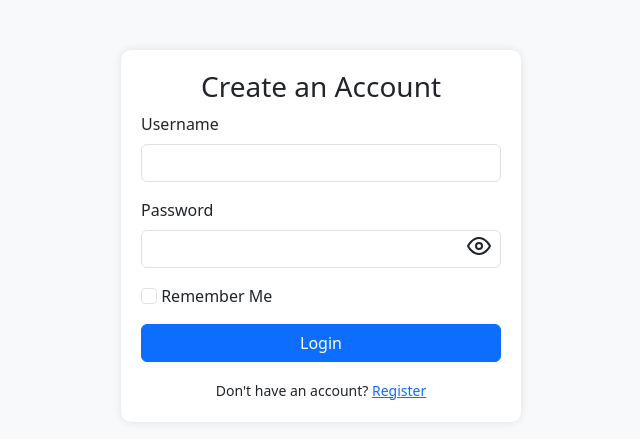
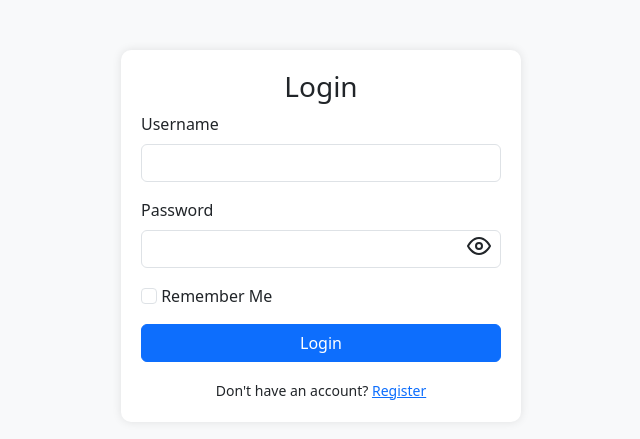
Before and after one commit to arghavanaslani/livegaze, a Flask app: page /auth/login in a window 1280 px wide. Shown: the top 439 px of the page, without its empty margins (319-959 px from the left). Run offline with Flask 3, Linux system fonts and the light colour scheme; parts of the project's set-up code (start-up, migrations or seed data) failed here and were passed over; some libraries are stand-ins or nearby versions.

Commit message:
fix a typo in login page. add liveGazeGeneralStructure.png

```diff
--- a/templates/auth/login.html
+++ b/templates/auth/login.html
@@ -13,7 +13,7 @@
 
 <div class="container">
     <div class="register-container">
-        <h3 class="text-center">Create an Account</h3>
+        <h3 class="text-center">Login</h3>
         <form method="POST" autocomplete="on">
             <!-- Username -->
             <div class="mb-3">
```
Also changed, not shown: static/artworks/liveGazeGeneralStructure.png (added).
